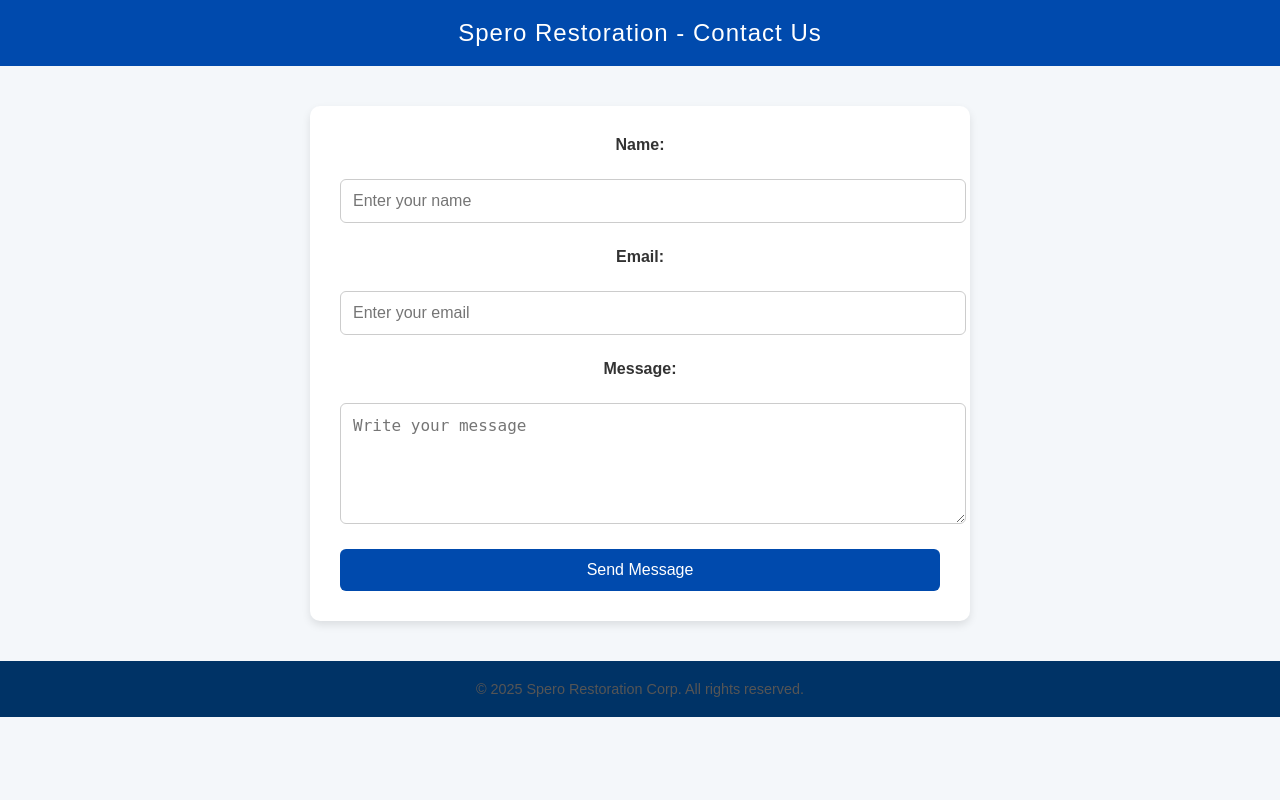
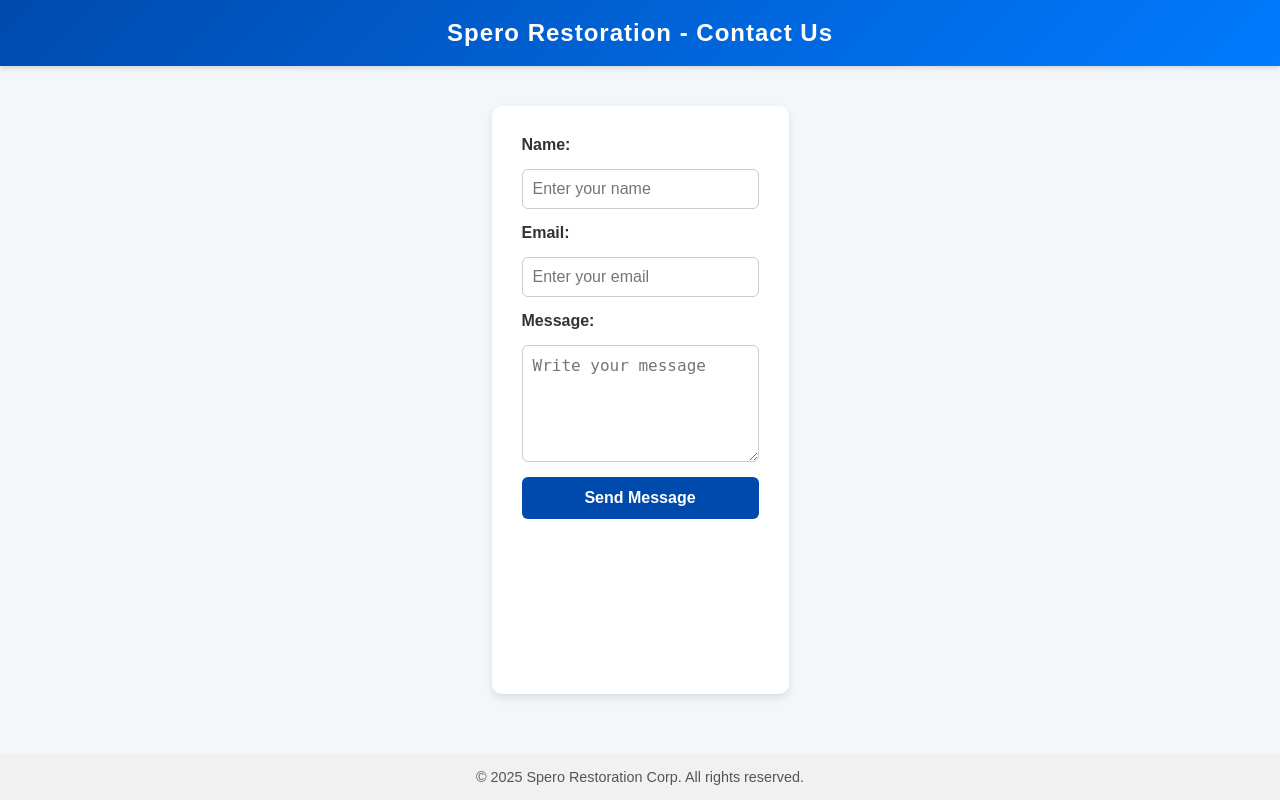
Before and after one commit to ROBERTOMAFFRA/spero-website, a Flask app: page / in a window 1280 px wide. Run offline with Flask 3, Linux system fonts and the light colour scheme.

Commit message:
Update style.css

```diff
--- a/static/style.css
+++ b/static/style.css
@@ -1,71 +1,110 @@
-body {
-  font-family: Arial, sans-serif;
+/* ---------- GLOBAL ---------- */
+* {
   margin: 0;
   padding: 0;
-  color: #222;
-  background-color: #f7f9fc;
-  text-align: center;
+  box-sizing: border-box;
 }
 
-header {
-  background: #003366;
-  color: white;
-  padding: 30px 15px;
+body {
+  font-family: "Segoe UI", Arial, sans-serif;
+  background-color: #f4f7fa;
+  color: #333;
+  min-height: 100vh;
+  display: flex;
+  flex-direction: column;
 }
 
-.logo {
-  width: 120px;
-  margin-bottom: 10px;
+/* ---------- HEADER ---------- */
+header {
+  background: linear-gradient(135deg, #004aad, #007bff);
+  color: white;
+  text-align: center;
+  padding: 1.5rem 1rem;
+  font-size: 1.8rem;
+  font-weight: bold;
+  box-shadow: 0 2px 5px rgba(0, 0, 0, 0.15);
 }
 
-.contact-section {
-  background: white;
-  padding: 40px 20px;
-  margin: 30px auto;
-  width: 90%;
+/* ---------- CONTAINER ---------- */
+.container {
+  flex: 1;
   max-width: 600px;
-  box-shadow: 0 0 15px rgba(0,0,0,0.1);
+  margin: 40px auto;
+  background: #fff;
   border-radius: 12px;
+  padding: 30px 25px;
+  box-shadow: 0 6px 15px rgba(0, 0, 0, 0.1);
 }
 
-form input, form textarea {
-  width: 100%;
-  margin: 10px 0;
-  padding: 12px;
-  border: 1px solid #ccc;
-  border-radius: 6px;
-  font-size: 16px;
+/* ---------- FORM ---------- */
+form {
+  display: flex;
+  flex-direction: column;
+  gap: 15px;
 }
 
+label {
+  font-weight: 600;
+  color: #222;
+}
+
+input,
+textarea {
+  width: 100%;
+  padding: 12px;
+  border: 1.5px solid #ccc;
+  border-radius: 8px;
+  font-size: 1rem;
+  transition: border-color 0.2s ease-in-out;
+}
+
+input:focus,
+textarea:focus {
+  border-color: #004aad;
+  outline: none;
+  box-shadow: 0 0 5px rgba(0, 74, 173, 0.3);
+}
+
+/* ---------- BUTTON ---------- */
 button {
-  background-color: #0066cc;
+  background-color: #004aad;
   color: white;
   border: none;
-  padding: 14px 20px;
+  padding: 14px;
   border-radius: 8px;
-  font-size: 16px;
+  font-size: 1rem;
+  font-weight: bold;
   cursor: pointer;
+  transition: background 0.3s, transform 0.1s;
 }
 
 button:hover {
-  background-color: #004c99;
+  background-color: #003780;
+  transform: scale(1.03);
 }
 
+/* ---------- FOOTER ---------- */
 footer {
-  margin-top: 30px;
-  padding: 20px;
-  font-size: 14px;
-  background-color: #003366;
-  color: white;
+  text-align: center;
+  font-size: 0.9rem;
+  color: #666;
+  padding: 15px 0;
+  background-color: #f1f1f1;
+  margin-top: auto;
 }
 
-.thankyou {
-  margin-top: 100px;
+/* ---------- RESPONSIVE ---------- */
+@media (max-width: 600px) {
+  header {
+    font-size: 1.4rem;
+  }
+
+  .container {
+    margin: 20px;
+    padding: 20px;
+  }
+
+  button {
+    font-size: 0.95rem;
+  }
 }
-
-.thankyou a {
-  display: inline-block;
-  margin-top: 20px;
-  text-decoration: none;
-  color: #0066cc;
-}
```
